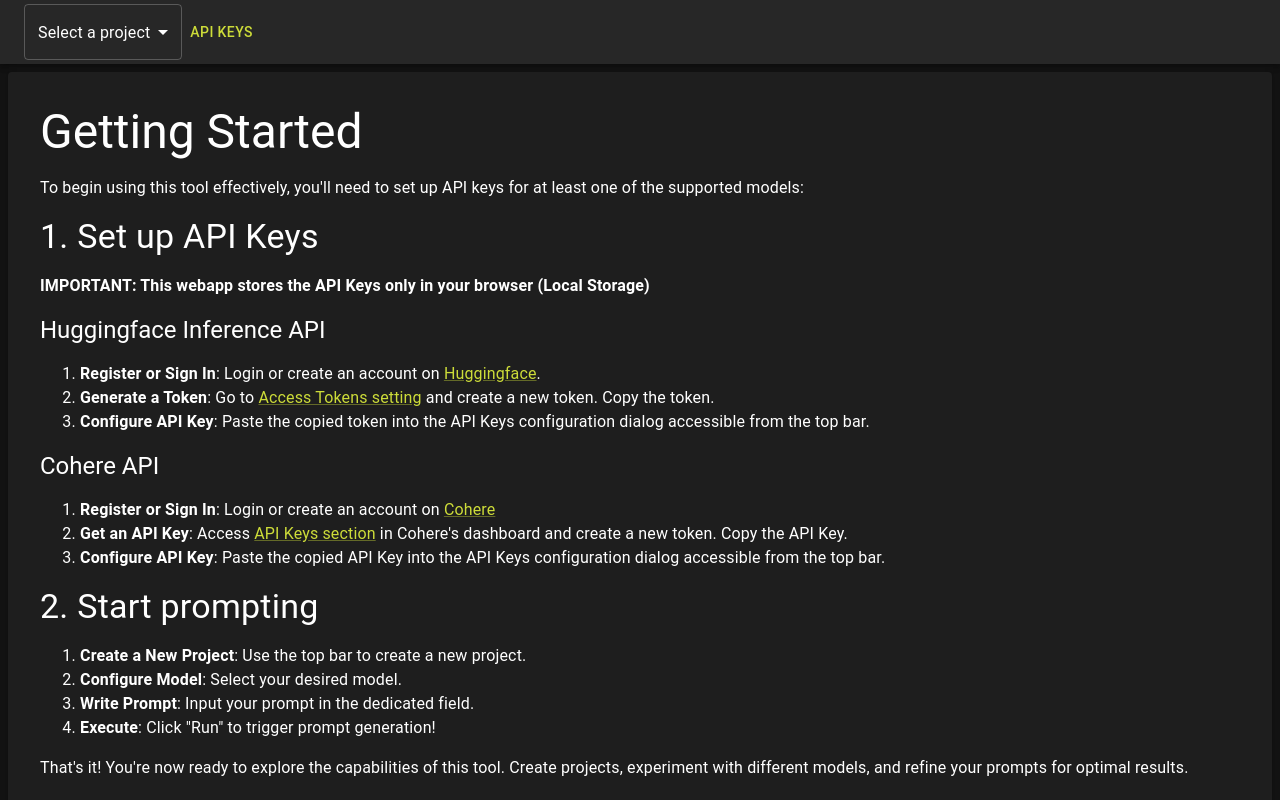
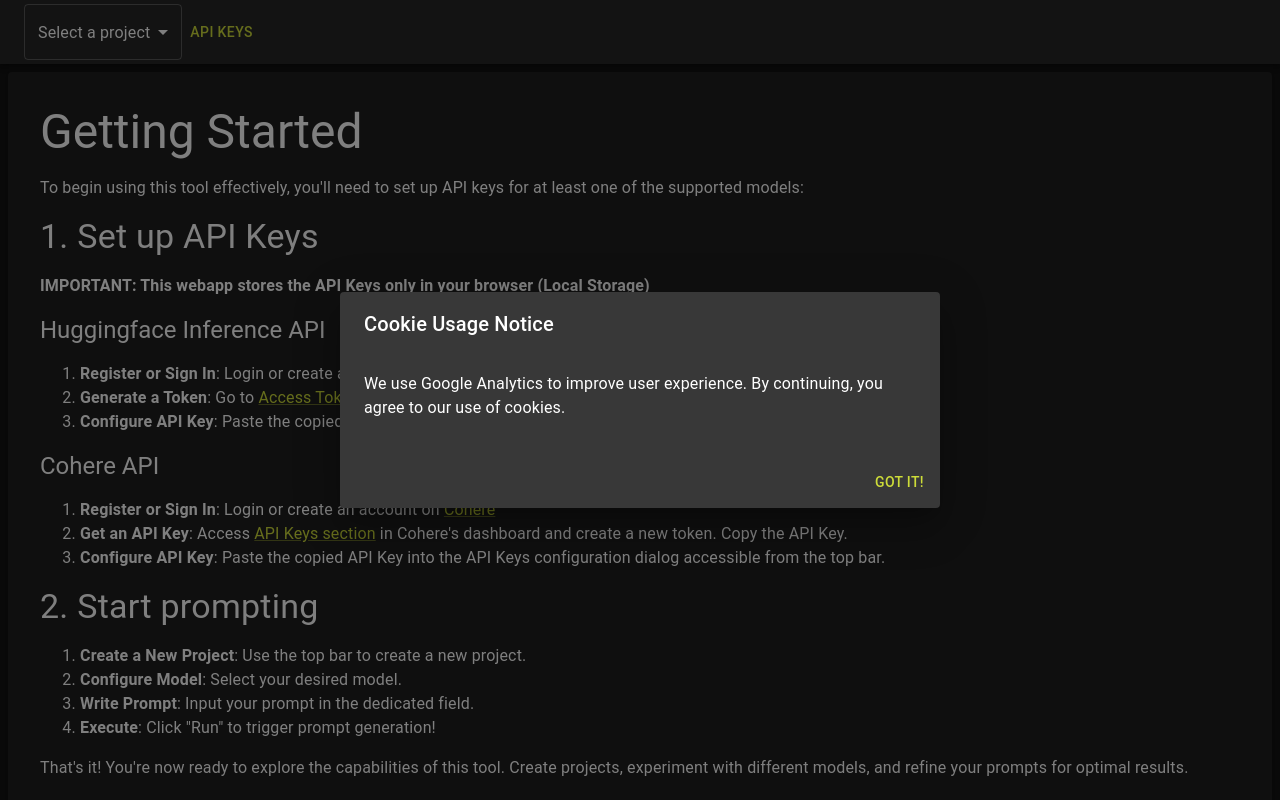
Before and after one commit to jaume-ferrarons/prompt-tool, a React (Create React App) app: page / in a window 1280 px wide. Shown: the top 800 px of the page. Built offline with nearby package versions, Linux system fonts and the light colour scheme.

Commit message:
gdpr warning

```diff
--- a/src/App.js
+++ b/src/App.js
@@ -9,6 +9,7 @@
 import { lime, grey } from '@mui/material/colors';
 import ReactGA from "react-ga4";
 import GettingStarted from './components/landing/GettingStarted';
+import GDPRWarning from './components/common/GDPRWarning';
 
 ReactGA.initialize("G-B8TSRE6890");
 
@@ -25,6 +26,7 @@
     <ThemeProvider theme={theme}>
       <CssBaseline />
       <Router>
+        <GDPRWarning/>
         <Routes basename='/prompt-tool'>
           <Route path="/" exact element={
             <Layout>
--- /dev/null
+++ b/src/components/common/GDPRWarning.js
@@ -0,0 +1,36 @@
+// components/GDPRWarning.js
+import React, { useState } from 'react';
+import {
+  Dialog,
+  DialogTitle,
+  DialogContent,
+  DialogActions,
+  Button,
+} from '@mui/material';
+
+const GDPRWarning = () => {
+  const [isDialogOpen, setIsDialogOpen] = useState(!localStorage.getItem('gdprAccepted'));
+
+  const handleCloseDialog = () => {
+    localStorage.setItem('gdprAccepted', 'true');
+    setIsDialogOpen(false);
+  };
+
+  return (
+    <Dialog open={isDialogOpen} onClose={handleCloseDialog}>
+      <DialogTitle>Cookie Usage Notice</DialogTitle>
+      <DialogContent>
+        <p>
+          We use Google Analytics to improve user experience. By continuing, you agree to our use of cookies.
+        </p>
+      </DialogContent>
+      <DialogActions>
+        <Button onClick={handleCloseDialog} color="primary">
+          Got it!
+        </Button>
+      </DialogActions>
+    </Dialog>
+  );
+};
+
+export default GDPRWarning;
```
